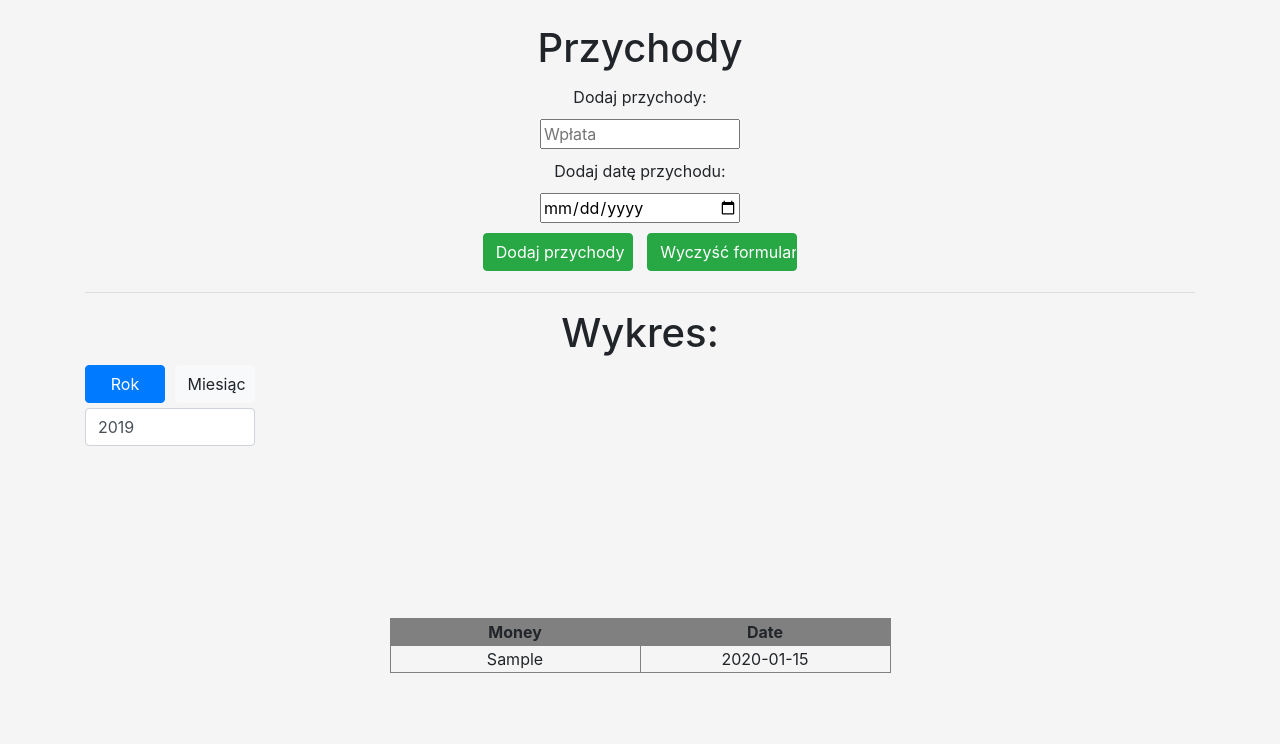
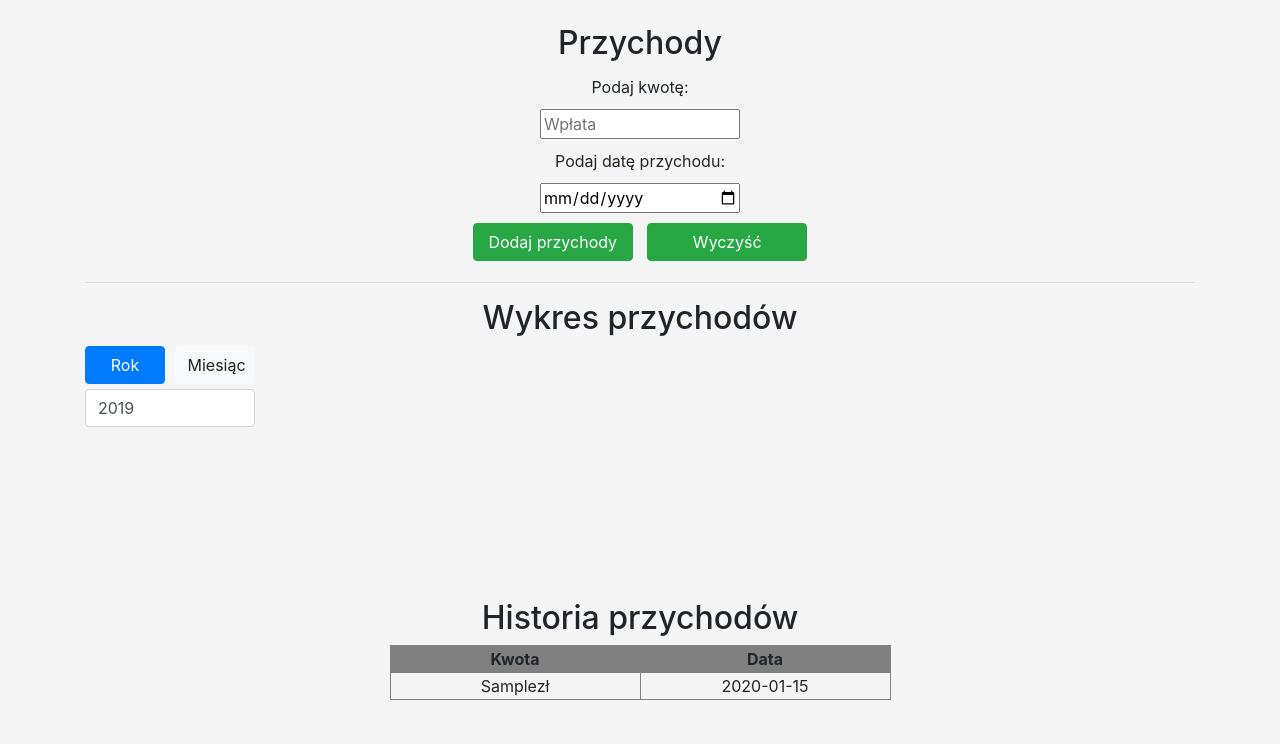
Before and after one commit to admm20/DjangoHomeBudget, a Django app: page /income/ in a window 1280 px wide. Shown: the part 56-800 px from the top of the page. Run offline with Django 3.2, Linux system fonts and the light colour scheme; a user stored in the database is signed in; tables that the repository leaves empty hold one stand-in row (values such as "Sample post"); a map, chart or similar area stays blank; some libraries are stand-ins or nearby versions.

Commit message:
[dev] final version

```diff
--- a/main/scripts/incomeChart.js
+++ b/main/scripts/incomeChart.js
@@ -35,7 +35,7 @@ function showAnnualIncome(year){
         data: {
             labels: ['Styczeń', 'Luty', 'Marzec', 'Kwiecień', 'Maj', 'Czerwiec', 'Lipiec', 'Sierpień', 'Wrzesień', 'Październik', 'Listopad', 'Grudzień'],
             datasets: [{
-                label: 'przychód',
+                label: 'przychód w zł',
                 data: chartData,
                 backgroundColor: [
                     'rgba(255, 99, 132, 0.2)',
@@ -119,7 +119,7 @@ function showMonthlyIncome(year, month){
         data: {
             labels: daysArray,
             datasets: [{
-                label: 'przychód',
+                label: 'przychód w zł',
                 data: chartData,
                 backgroundColor: [
                     'rgba(255, 99, 132, 0.2)',
--- a/main/templates/main/base.html
+++ b/main/templates/main/base.html
@@ -94,7 +94,7 @@
 
         .addForm input[type="submit"],
         .addForm input[type="reset"] {
-            width: 150px;
+            width: 160px;
         }
 
         .addForm input,
--- a/main/templates/main/income.html
+++ b/main/templates/main/income.html
@@ -6,24 +6,24 @@
 
     <div class="starter-template">
         <div class="a">
-            <h1>Przychody</h1>
+            <h2>Przychody</h2>
 
             <form method="post" class="addForm">
                 {% csrf_token %}
-                <label>Dodaj przychody:</label><br>
+                <label>Podaj kwotę:</label><br>
                 <input type="number" name="number" step="0.01" required placeholder="Wpłata"><br>
-                <label>Dodaj datę przychodu:</label><br>
+                <label>Podaj datę przychodu:</label><br>
                 <input type="date" name="date" required><br>
                 <input type="submit" name="submit" class="btn btn-success" value="Dodaj przychody">
-                <input type="reset" name="reset" class="btn btn-success" value="Wyczyść formularz">
+                <input type="reset" name="reset" class="btn btn-success" value="Wyczyść">
             </form>
         </div>
     </div>
     <hr>
 
-    <!-- WYKRES -->
-    <h1>Wykres:</h1>
-
+    <!-- WYKRES
+    <h1>Wykres:</h1>-->
+    <h2>Wykres przychodów</h2>
     <div class="income-chart">
 
         <button id="yearButton" type="button" class="btn btn-primary" style="width:80px;">Rok</button>
@@ -53,16 +53,17 @@
         <canvas id="income-chart"></canvas>
     </p>
     <!-- KONIEC WYKRESU -->
+    <h2>Historia przychodów</h2>
     <table border=1>
 
         <tr>
-            <th>Money</th>
-            <th>Date</th>
+            <th>Kwota</th>
+            <th>Data</th>
         </tr>
 
         {% for da in dataCash %}
         <tr>
-            <td>{{da.money}}</td>
+            <td>{{da.money}}zł</td>
             <td>{{da.date}}</td>
         </tr>
         {% endfor %}
```
Also changed, not shown: main/templates/main/expenses.html (+7 -7 lines).
